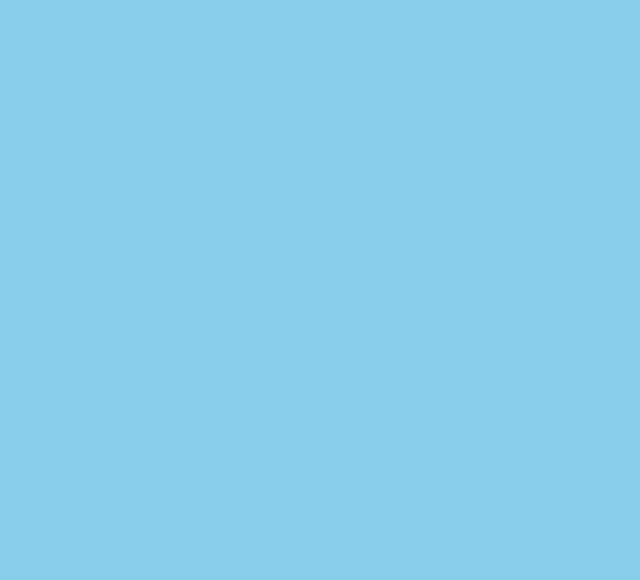
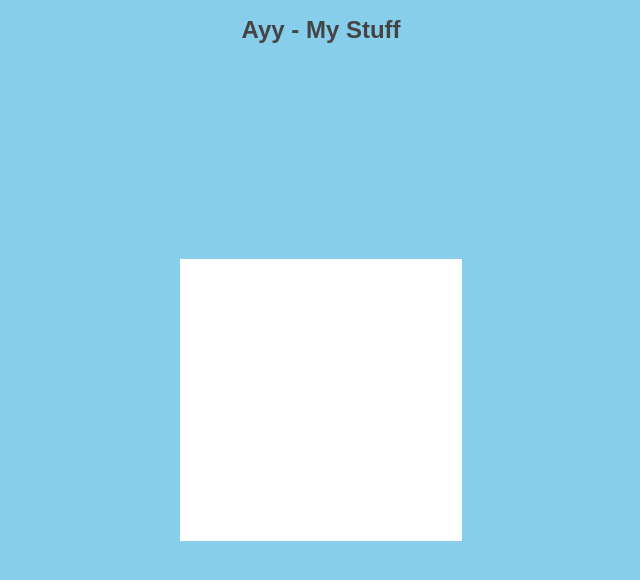
Before and after one commit to tyr-bytes/navigation-project, a website built with Vite: page index.html in a window 1280 px wide. Shown: the whole page, without its empty margins (319-959 px from the left). Built offline with nearby package versions, Linux system fonts and the light colour scheme.

Commit message:
Update refactor to work Recator now actually works and does what it's supposed to. Which is good. SHould see a skyblue background and a white box. Box doesn't move quite yet

```diff
--- a/index.html
+++ b/index.html
@@ -9,6 +9,7 @@
     <script type="module" src="./src/main.js"></script>
   </head>
   <body>
+    <h1>Ayy - My Stuff</h1>
     <div id="scene-container"></div>
   </body>
 </html>
--- a/src/World/World.js
+++ b/src/World/World.js
@@ -1,5 +1,32 @@
+import { createCamera } from "../components/camera";
+import { createCube } from "../components/cube";
+import { createScene } from "../components/scene";
+
+import { createRenderer } from "../systems/renderer"
+import { Resizer } from "../systems/Resizer"
+
+let camera;
+let renderer;
+let scene;
+
 class World {
-    constructor(container) {}
-    render() {}
+    /**
+     *
+     * @param {HTMLElement} container
+     */
+    constructor(container) {
+        camera = createCamera();
+        scene = createScene();
+        renderer = createRenderer();
+        container.append(renderer.domElement);
+
+        const cube = createCube();
+        scene.add(cube);
+        const resizer = new Resizer(container, camera, renderer);
+    }
+    render() {
+
+        renderer.render(scene, camera);
+    }
 }
-export {World};
+export { World };
--- a/src/components/camera.js
+++ b/src/components/camera.js
@@ -0,0 +1,13 @@
+import { PerspectiveCamera } from "three";
+function createCamera(){
+    const camera = new PerspectiveCamera(
+        35, // fov
+        1, //aspect ratio (dummy)
+        0.1, // near clipping plane
+        100, // far clipping
+    );
+    camera.position.set(0, 0, 10);
+    return camera;
+}
+
+export { createCamera };
--- a/src/components/cube.js
+++ b/src/components/cube.js
@@ -0,0 +1,11 @@
+import { BoxGeometry, BufferGeometry, Mesh, MeshBasicMaterial } from 'three';
+
+function createCube() {
+    const geometry = new BoxGeometry(2, 2, 2);
+    const material = new MeshBasicMaterial();
+    const cube = new Mesh(geometry, material);
+    return cube;
+}
+export { createCube };
+
+// later you can add other things for more complex things with more modules
--- a/src/components/scene.js
+++ b/src/components/scene.js
@@ -0,0 +1,8 @@
+import { Color, Scene } from 'three';
+
+function createScene() {
+    const scene = new Scene();
+    scene.background = new Color('skyblue');
+    return scene;
+}
+export { createScene };
--- a/src/systems/Resizer.js
+++ b/src/systems/Resizer.js
@@ -0,0 +1,18 @@
+
+class Resizer {
+    /**
+     *
+     * @param {HTMLElement} container
+     * @param {Three} camera
+     * @param {*} renderer
+     */
+    constructor(container, camera, renderer){
+        camera.aspect =  container.clientWidth / container.clientHeight;
+        camera.updateProjectionMatrix();
+        renderer.setSize(container.clientWidth, container.clientHeight);
+        renderer.setPixelRatio(window.devicePixelRatio);
+    }
+
+}
+
+export { Resizer };
--- a/src/systems/renderer.js
+++ b/src/systems/renderer.js
@@ -0,0 +1,8 @@
+import { WebGLRenderer } from 'three';
+
+function createRenderer() {
+    const renderer = new WebGLRenderer();
+    return renderer;
+}
+
+export { createRenderer };
```
Also changed, not shown: pnpm-lock.yaml.
